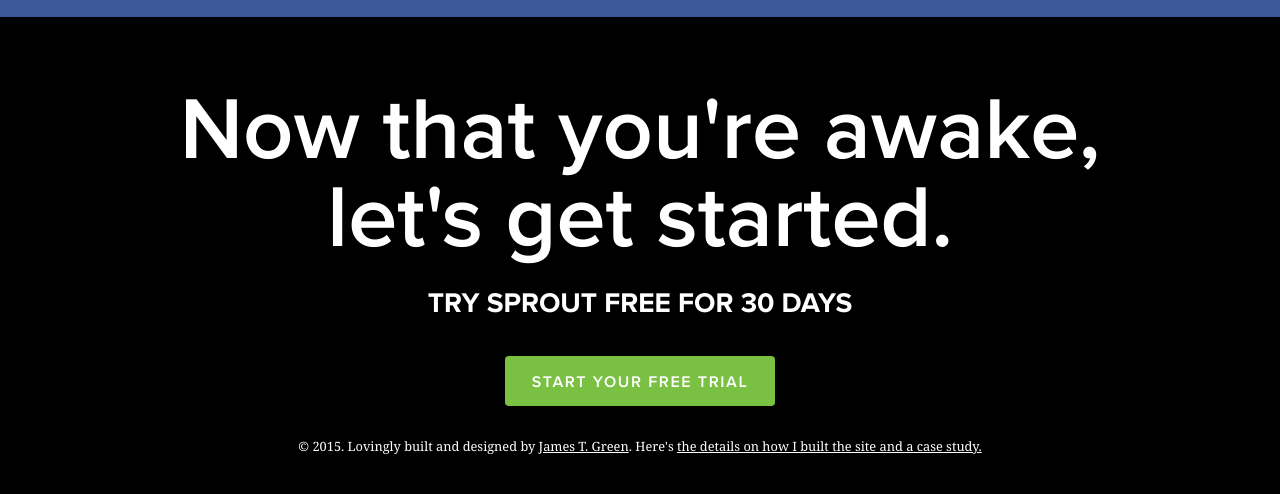
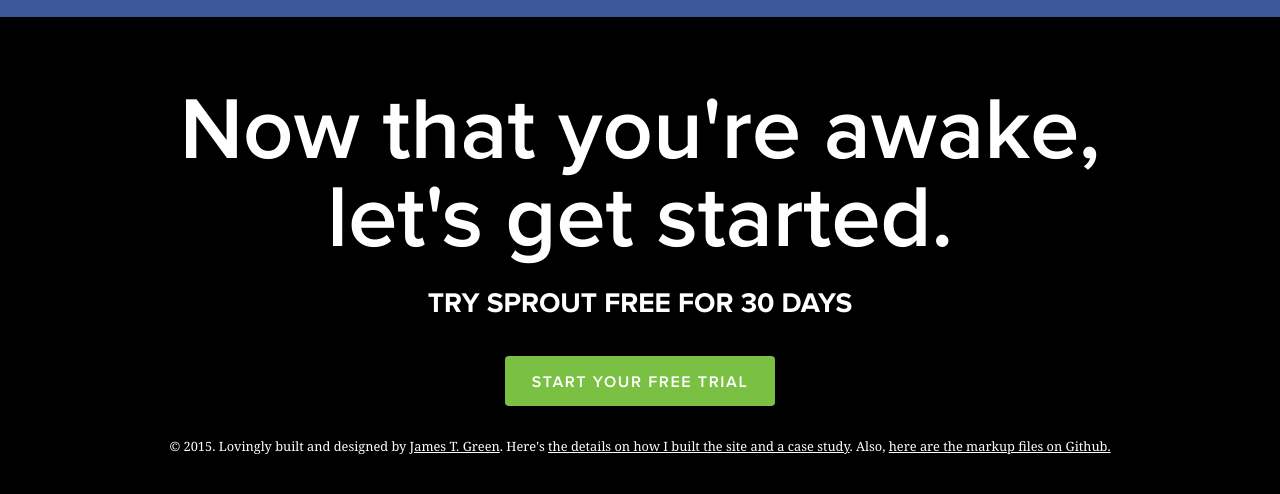
Before and after one commit to jamestgreen/2015_Social-Media-Website, a plain HTML site: page index.html in a window 1280 px wide. Shown: the part 4636-5130 px from the top of the page. Drawn offline with nearby package versions, Linux system fonts and the light colour scheme; files whose address does not match are found by name.

Commit message:
Link updates
Added the case study video and added a link to Github.

```diff
--- a/index.html
+++ b/index.html
@@ -130,7 +130,7 @@
 				<a class="cta_button" href="http://sproutsocial.com/pricing">Start Your Free Trial</a>
 			</div>
 			<footer>
-				<p>&copy; 2015. Lovingly built and designed by <a href="http://www.jamestgreen.com">James T. Green</a>. Here's <a href="vimeo-link">the details on how I built the site and a case study.</a></p>
+				<p>&copy; 2015. Lovingly built and designed by <a href="http://www.jamestgreen.com">James T. Green</a>. Here's <a href="https://vimeo.com/117327860">the details on how I built the site and a case study</a>. Also, <a href="http://www.github.com/jamestgreen/2015_Sprout-Design-Challenge">here are the markup files on Github.</a></p>
 			</footer>
 		</div>
 	</section>
```
